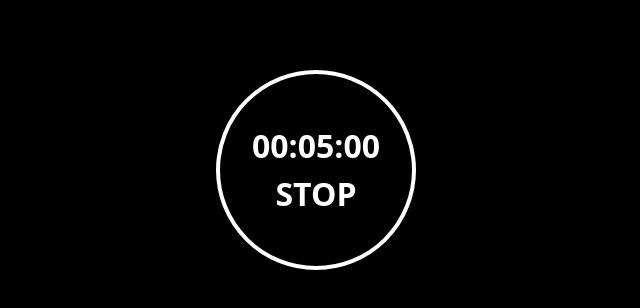
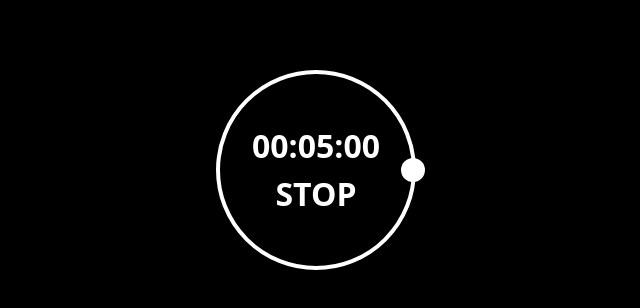
Before and after one commit to Fede2797/timers-game, a React (Vite) app: page / in a window 1280 px wide. Shown: the part 352-660 px from the top of the page, without its empty margins (324-964 px from the left). Built offline with nearby package versions, Linux system fonts and the light colour scheme.

Commit message:
added animation effect and solved the animation reset problem

```diff
--- a/src/Stopwatch.tsx
+++ b/src/Stopwatch.tsx
@@ -15,6 +15,7 @@ export const Stopwatch = ({timerTime, residualTime, setResidualTime, gameState,
 
   const [time, setTime] = useState(timerTime);
   const [running, setRunning] = useState(false);
+  const [animationKey, setAnimationKey] = useState(0);
 
   useEffect(() => {
     let interval: any;
@@ -39,6 +40,7 @@ export const Stopwatch = ({timerTime, residualTime, setResidualTime, gameState,
     if ( gameState === GAME_RUNS ) {
       setTime(timerTime)
       setRunning(true)
+      resetAnimation()
     }
 
   }, [gameState])
@@ -51,18 +53,24 @@ export const Stopwatch = ({timerTime, residualTime, setResidualTime, gameState,
     setTimersRunning( timersRunning - 1 )
   }
 
+  const resetAnimation = () => {
+    setAnimationKey(animationKey + 1);
+  }
 
   return (
-    <div className="w-[200px] h-[200px] m-auto flex flex-col justify-center items-center border-4 border-white rounded-full text-[32px] text-white font-semibold">
-      <div className="">
+    <div
+      className="relative w-[200px] h-[200px] m-auto flex flex-col justify-center items-center border-4 border-white rounded-full text-[32px] text-white font-semibold "
+      onClick={() => stopTimer()}
+    >
+      {/* White ball */}
+      <div key={animationKey} className={`absolute right-[-4px] top-[-4px] w-[200px] h-[200px] after:absolute after:w-6 after:h-6 after:bg-white after:rounded-full after:right-[-9px] after:top-[88px] ${ running ? ' animate-timer' : 'animate-timer pause'}`}></div>
+      <div className="min-w-[125px]">
         <span>{("0" + Math.floor((time / 60000) % 60)).slice(-2)}:</span>
         <span>{("0" + Math.floor((time / 1000) % 60)).slice(-2)}:</span>
         <span>{("0" + ((time / 10) % 100)).slice(-2)}</span>
       </div>
       <div className="">
-        {/* <button onClick={() => setRunning(true)}>Start</button> */}
-        <button onClick={() => stopTimer()}>STOP</button>
-        {/* <button onClick={() => setTime(5000)}>Reset</button>        */}
+        <span>STOP</span>
       </div>
     </div>
   );
--- a/src/index.css
+++ b/src/index.css
@@ -1,3 +1,9 @@
 @tailwind base;
 @tailwind components;
 @tailwind utilities;
+
+@layer utilities {
+    .pause {
+      animation-play-state: paused;
+    }
+ }
--- a/tailwind.config.js
+++ b/tailwind.config.js
@@ -2,7 +2,18 @@
 export default {
   content: ["./index.html", "./src/**/*.{js,jsx,ts,tsx}"],
   theme: {
-    extend: {},
+    extend: {
+      keyframes: {
+        timer: {
+          '100%': {
+            transform: 'rotate(-180deg)'
+          }
+        }
+      },
+      animation: {
+        timer: 'timer 5s linear both'
+      }
+    },
   },
   plugins: [],
 }
```
